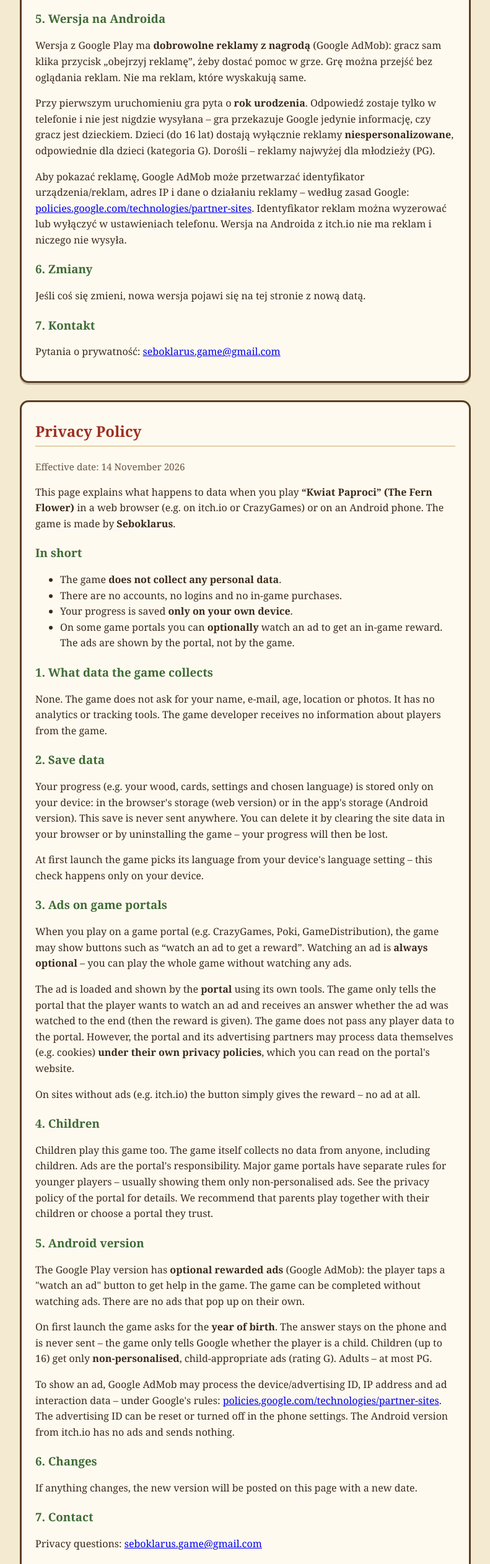
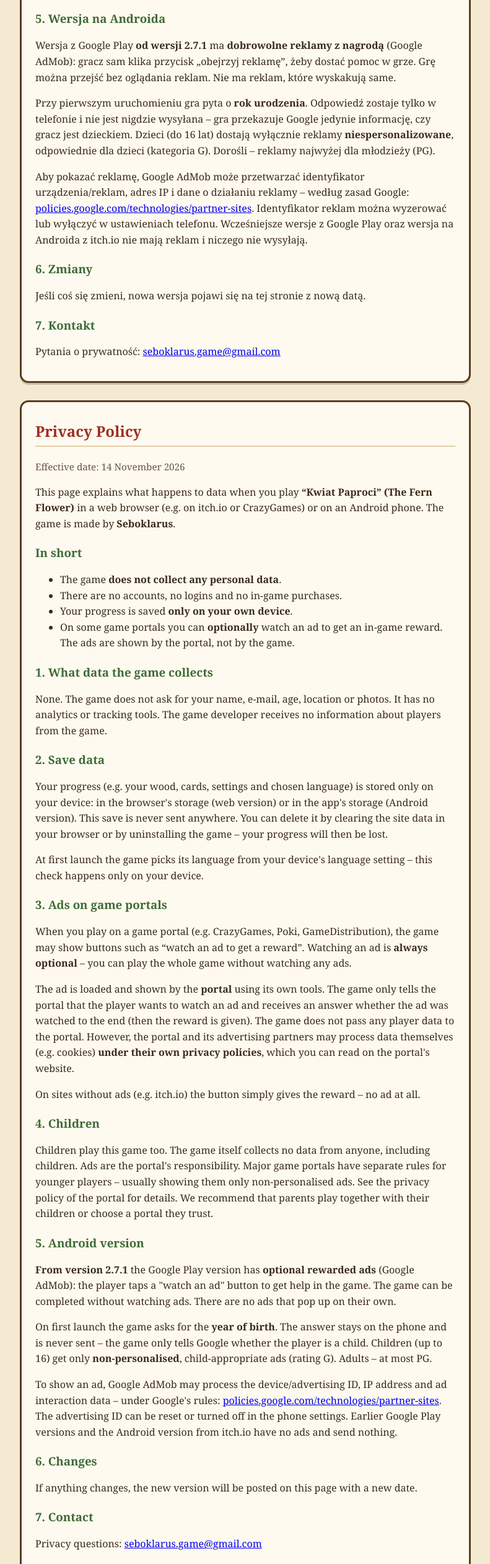
Before and after one commit to seboklarusbiuro/seboklarusbiuro.github.io, a plain HTML site: page prywatnosc.html in a window 1280 px wide. Shown: the part 1545-4069 px from the top of the page at 62% size, without its empty margins (244-1035 px from the left). Drawn offline with Linux system fonts and the light colour scheme.

Commit message:
Polityka: reklamy od wersji 2.7.1

```diff
--- a/prywatnosc.html
+++ b/prywatnosc.html
@@ -79,14 +79,14 @@
   Rodzicom polecamy grę razem z dzieckiem albo na portalu, któremu ufają.</p>
 
   <h3>5. Wersja na Androida</h3>
-  <p>Wersja z Google Play ma <strong>dobrowolne reklamy z nagrodą</strong> (Google AdMob): gracz sam klika przycisk „obejrzyj reklamę”, żeby dostać pomoc w grze.
+  <p>Wersja z Google Play <strong>od wersji 2.7.1</strong> ma <strong>dobrowolne reklamy z nagrodą</strong> (Google AdMob): gracz sam klika przycisk „obejrzyj reklamę”, żeby dostać pomoc w grze.
   Grę można przejść bez oglądania reklam. Nie ma reklam, które wyskakują same.</p>
   <p>Przy pierwszym uruchomieniu gra pyta o <strong>rok urodzenia</strong>. Odpowiedź zostaje tylko w telefonie i nie jest nigdzie wysyłana – gra przekazuje Google
   jedynie informację, czy gracz jest dzieckiem. Dzieci (do 16 lat) dostają wyłącznie reklamy <strong>niespersonalizowane</strong>, odpowiednie dla dzieci (kategoria G).
   Dorośli – reklamy najwyżej dla młodzieży (PG).</p>
   <p>Aby pokazać reklamę, Google AdMob może przetwarzać identyfikator urządzenia/reklam, adres IP i dane o działaniu reklamy – według zasad Google:
   <a href="https://policies.google.com/technologies/partner-sites">policies.google.com/technologies/partner-sites</a>. Identyfikator reklam można wyzerować lub wyłączyć w ustawieniach telefonu.
-  Wersja na Androida z itch.io nie ma reklam i niczego nie wysyła.</p>
+  Wcześniejsze wersje z Google Play oraz wersja na Androida z itch.io nie mają reklam i niczego nie wysyłają.</p>
 
   <h3>6. Zmiany</h3>
   <p>Jeśli coś się zmieni, nowa wersja pojawi się na tej stronie z nową datą.</p>
@@ -136,13 +136,13 @@
   We recommend that parents play together with their children or choose a portal they trust.</p>
 
   <h3>5. Android version</h3>
-  <p>The Google Play version has <strong>optional rewarded ads</strong> (Google AdMob): the player taps a "watch an ad" button to get help in the game.
+  <p><strong>From version 2.7.1</strong> the Google Play version has <strong>optional rewarded ads</strong> (Google AdMob): the player taps a "watch an ad" button to get help in the game.
   The game can be completed without watching ads. There are no ads that pop up on their own.</p>
   <p>On first launch the game asks for the <strong>year of birth</strong>. The answer stays on the phone and is never sent – the game only tells Google
   whether the player is a child. Children (up to 16) get only <strong>non-personalised</strong>, child-appropriate ads (rating G). Adults – at most PG.</p>
   <p>To show an ad, Google AdMob may process the device/advertising ID, IP address and ad interaction data – under Google's rules:
   <a href="https://policies.google.com/technologies/partner-sites">policies.google.com/technologies/partner-sites</a>. The advertising ID can be reset or turned off in the phone settings.
-  The Android version from itch.io has no ads and sends nothing.</p>
+  Earlier Google Play versions and the Android version from itch.io have no ads and send nothing.</p>
 
   <h3>6. Changes</h3>
   <p>If anything changes, the new version will be posted on this page with a new date.</p>
```
